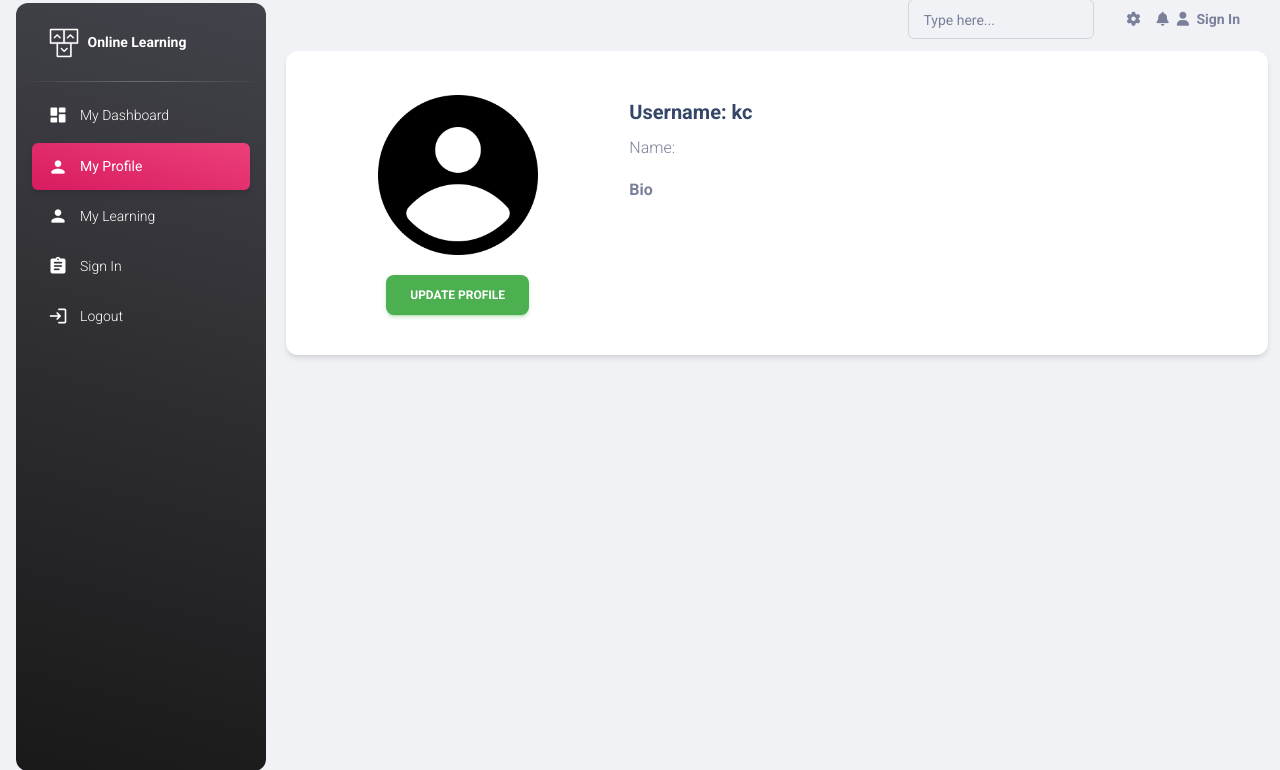
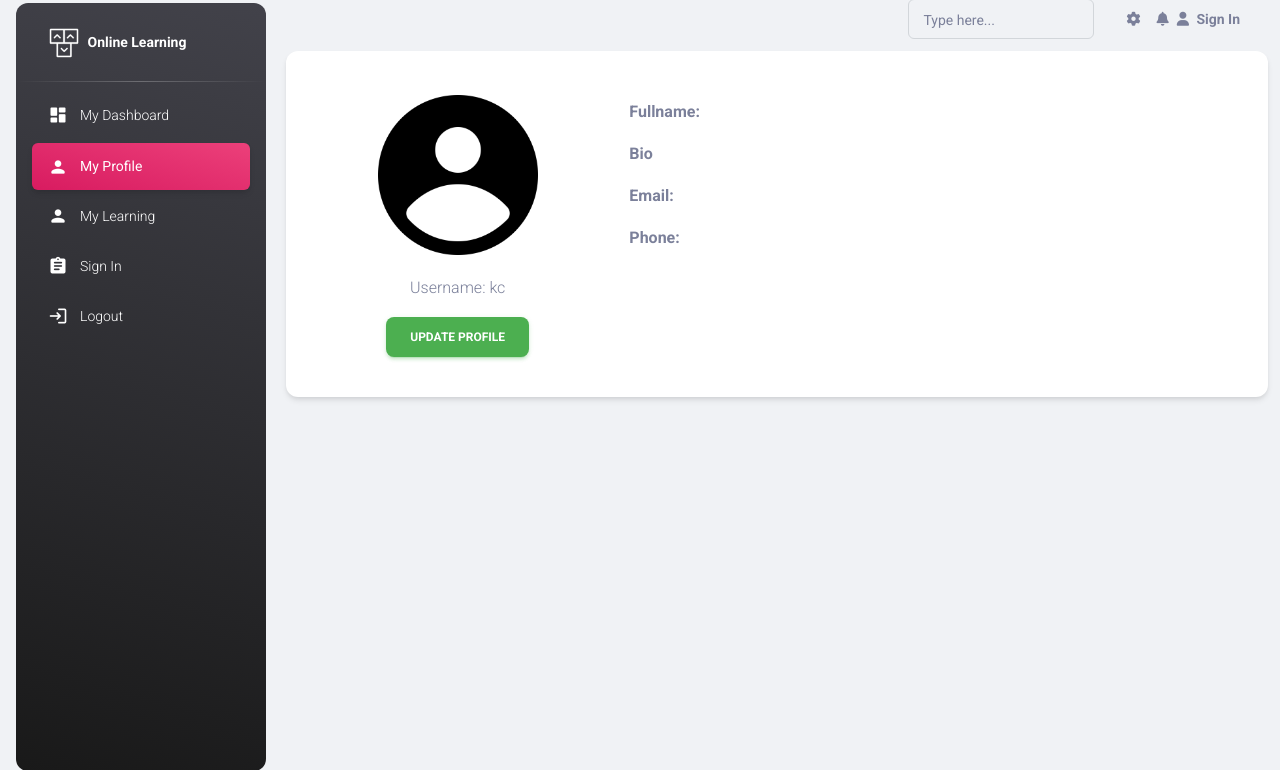
Before and after one commit to HastagKc/online_learning_platforms, a Django app: page /dashboard/student_profile/ in a window 1280 px wide. Shown: the part 13-783 px from the top of the page. Run offline with Django 5.2, Linux system fonts and the light colour scheme; a user stored in the database is signed in; data comes from the database, SQL or seed files in the repository; both versions use the stored data as it was after the commit; some libraries are stand-ins or nearby versions.

Commit message:
profile design complete

```diff
--- a/online_learning/dashboard/templates/dashboard/student/stu_profile.html
+++ b/online_learning/dashboard/templates/dashboard/student/stu_profile.html
@@ -15,18 +15,22 @@
                     style="width: 100%; height: 200px; padding: 20px; object-fit: contain;">
                 {% endif %}
 
+
+
                 <center>
-                    <a href="{% url 'student_update_profile' request.user.student_profile.id %}"
-                        class="btn btn-success ">Update Profile</a>
+                    <p>Username: {{ request.user.username }}</p>
+                    <a href="{% url 'student_update_profile' request.user.id %}" class="btn btn-success ">Update
+                        Profile</a>
                 </center>
 
             </div>
 
             <div class=" col-md-8 mt-4">
-                <h5>Username: {{ request.user.username }}</h5>
-                <p>Name: {{ request.user.first_name }} {{ request.user.last_name }}</p>
+
+                <p> <strong>Fullname: </strong>{{ request.user.first_name }} {{ request.user.last_name }}</p>
                 <p> <strong>Bio</strong> <br> {{ request.user.student_profile.bio }}</p>
-                <p></p>
+                <p> <strong>Email: {{ request.user.email }}</strong> </p>
+                <p> <strong>Phone: {{ request.user.student_profile.phone_number }}</strong> </p>
             </div>
         </div>
     </div>
```
Also changed, not shown: online_learning/dashboard/templates/dashboard/student/stu_dashboard.html (+12 -1 lines), online_learning/online_learning_app/views.py (+1 -6 lines), online_learning/db.sqlite3, 1 other file.
